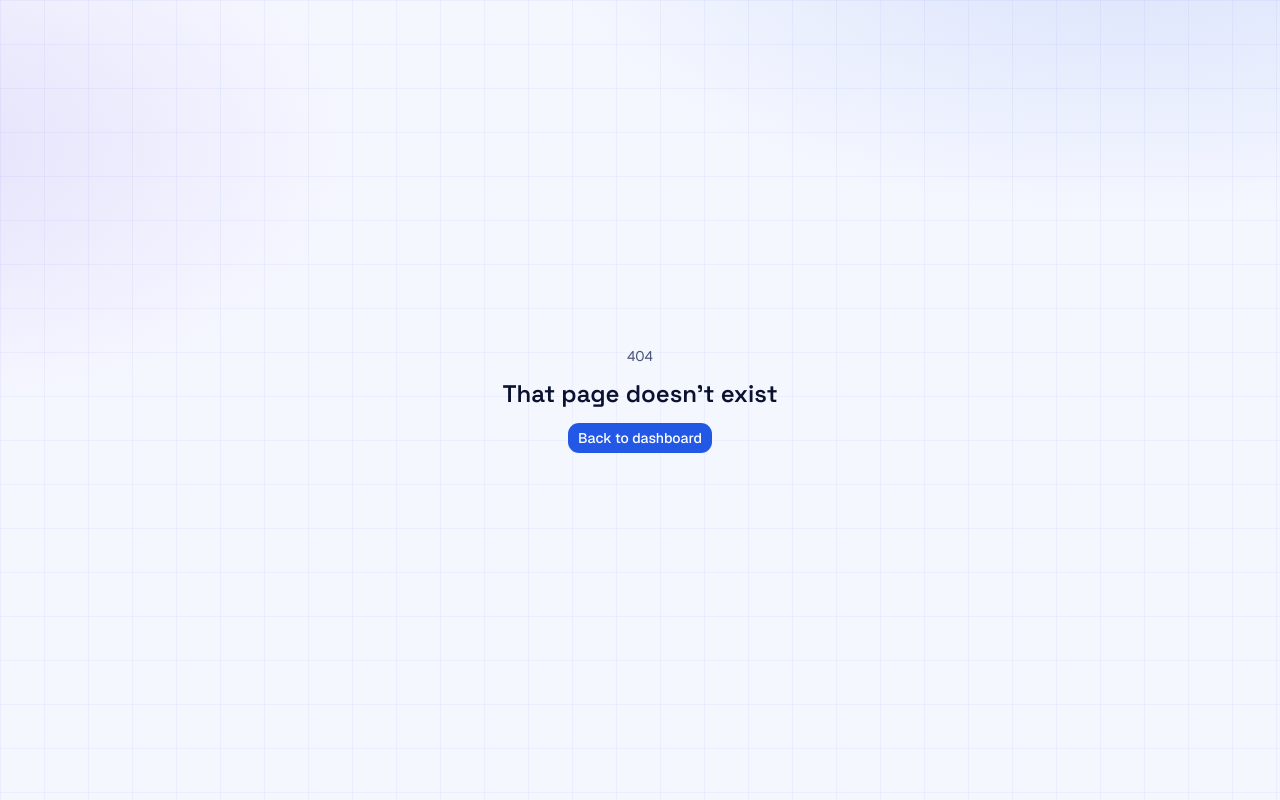
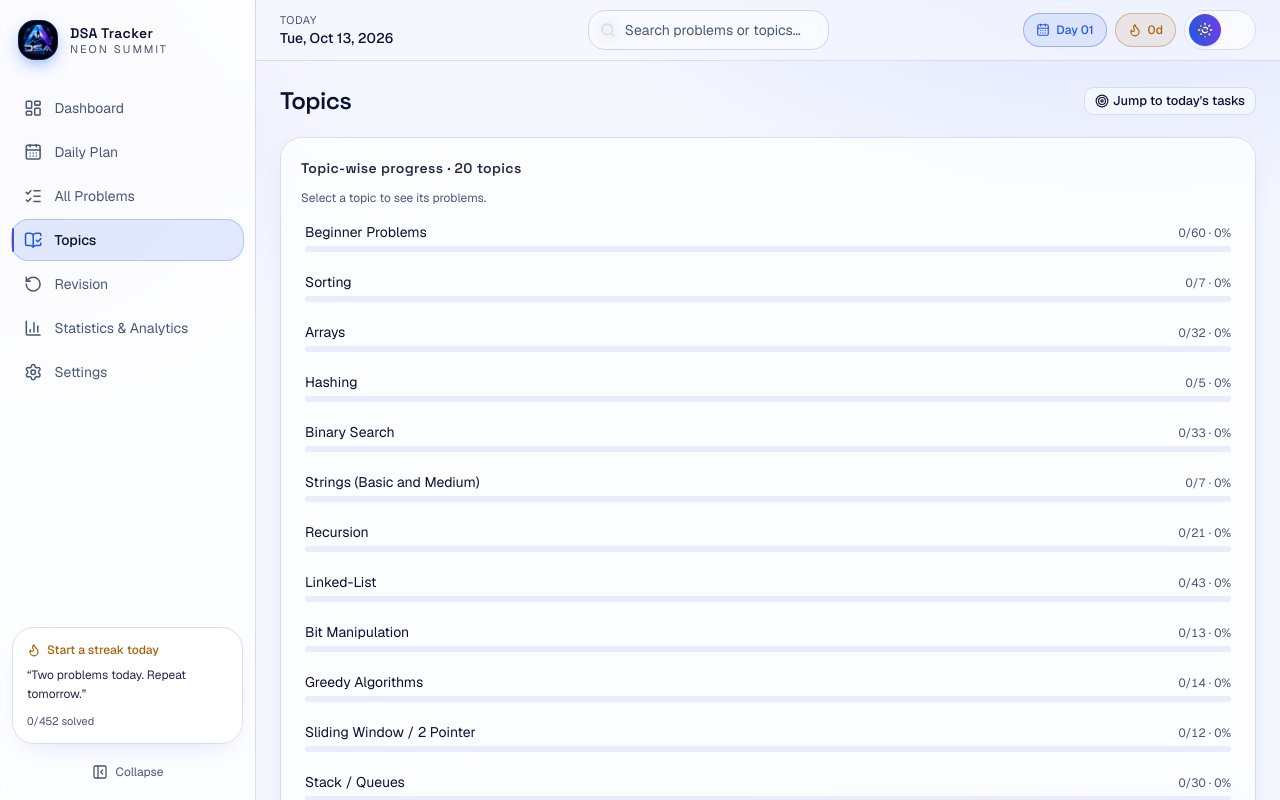
Before and after one commit to niks-nikhil-anand/HTML-Striver-DSA-Sheet, a Next.js app: page /topics in a window 1280 px wide. Before the commit this address had no page. Shown: the top 800 px of the page. Built offline with nearby package versions, Linux system fonts and the light colour scheme.

Commit message:
feat(app): add topics page route

```diff
--- /dev/null
+++ b/app/(tracker)/topics/page.tsx
@@ -0,0 +1,14 @@
+import type { Metadata } from "next";
+import { PageHeader } from "@/components/layout/page-header";
+import { TopicsView } from "@/components/topics/topics-view";
+
+export const metadata: Metadata = { title: "Topics" };
+
+export default function Page() {
+  return (
+    <>
+      <PageHeader title="Topics" />
+      <TopicsView />
+    </>
+  );
+}
```
